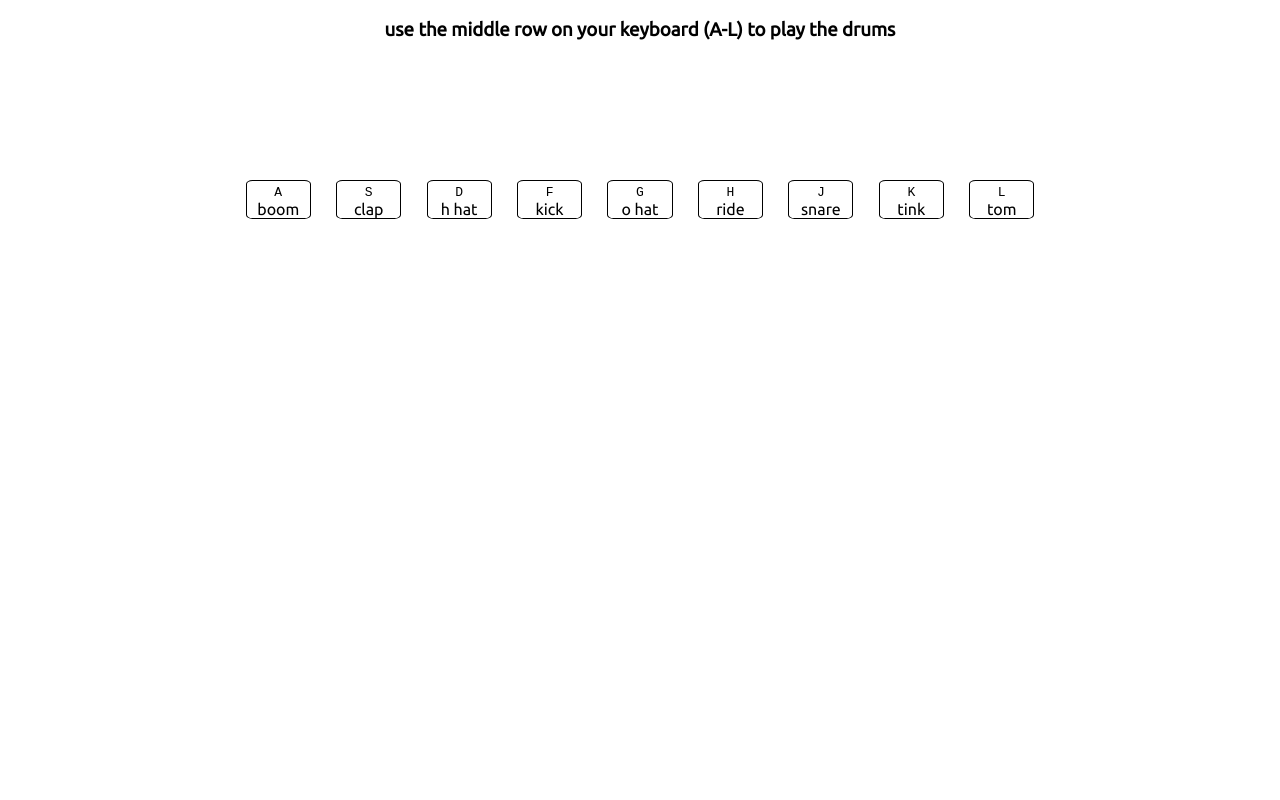
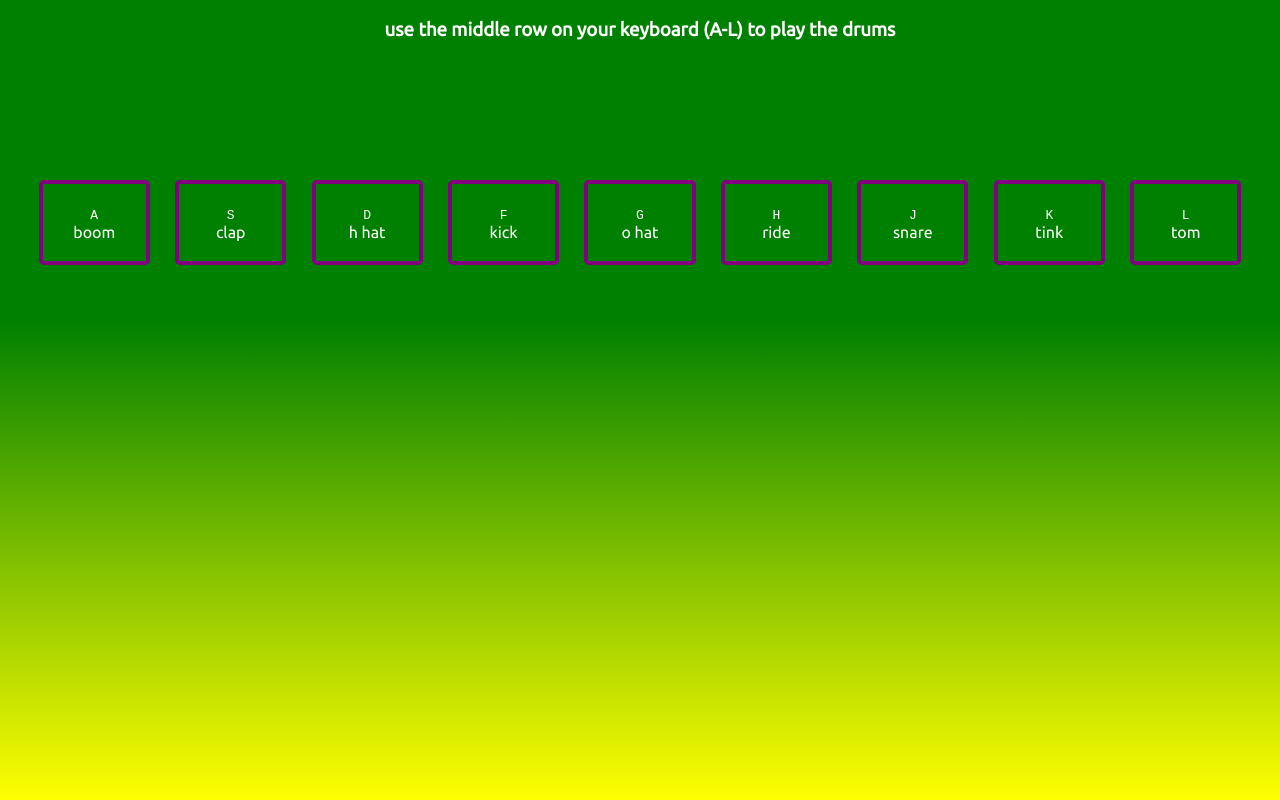
Before and after one commit to frogr/synaesthesia-auditiva, a plain HTML site: page index.html in a window 1280 px wide. Drawn offline with Linux system fonts and the light colour scheme.

Commit message:
some final visual changes. i guess this works fine uwu :)

```diff
--- a/index.css
+++ b/index.css
@@ -1,6 +1,10 @@
 body {
   text-align: center;
   font-family: 'Ubuntu', sans-serif;
+  background: linear-gradient(green 40%, yellow) fixed;
+  background-repeat: no-repeat;
+  height: 100%;
+  color: white;
 }
 .keys {
   display: flex;
@@ -10,10 +14,13 @@ body {
 .key {
   margin: 1%;
   width: 5%;
-  border: 1px solid black;
-  border-radius: 10%;
+  padding: 20px;
+  border: 4px solid purple;
+  border-radius: 5px;
 }
 .playing {
-  font-weight: 700;
-  border: 3px solid green;
+  border: 4px solid green;
+  transform: scale(1.2);
+  box-shadow: 0 0 10px yellow;
+  border-color: yellow;
 }
```
Also changed, not shown: 1 other file.
